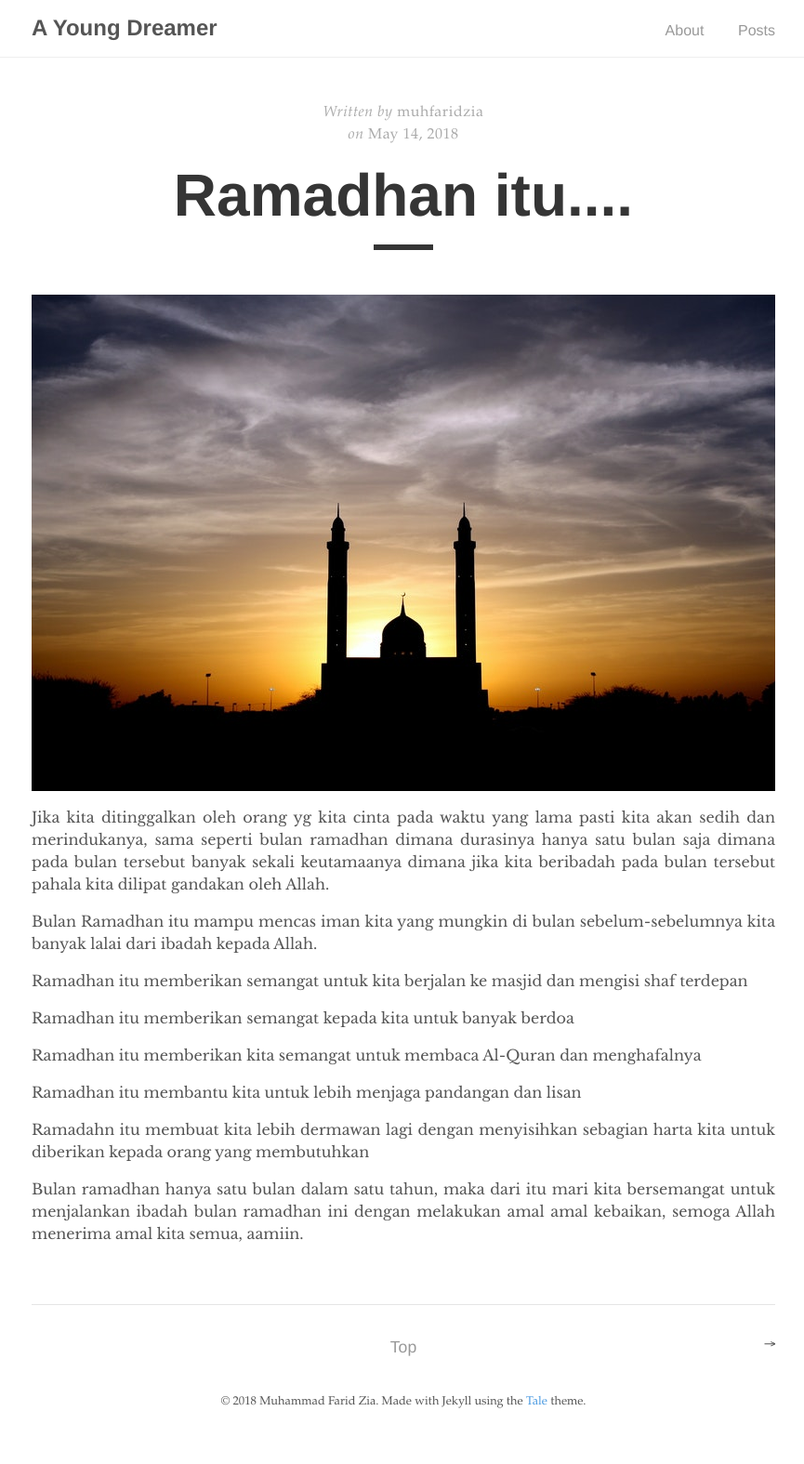
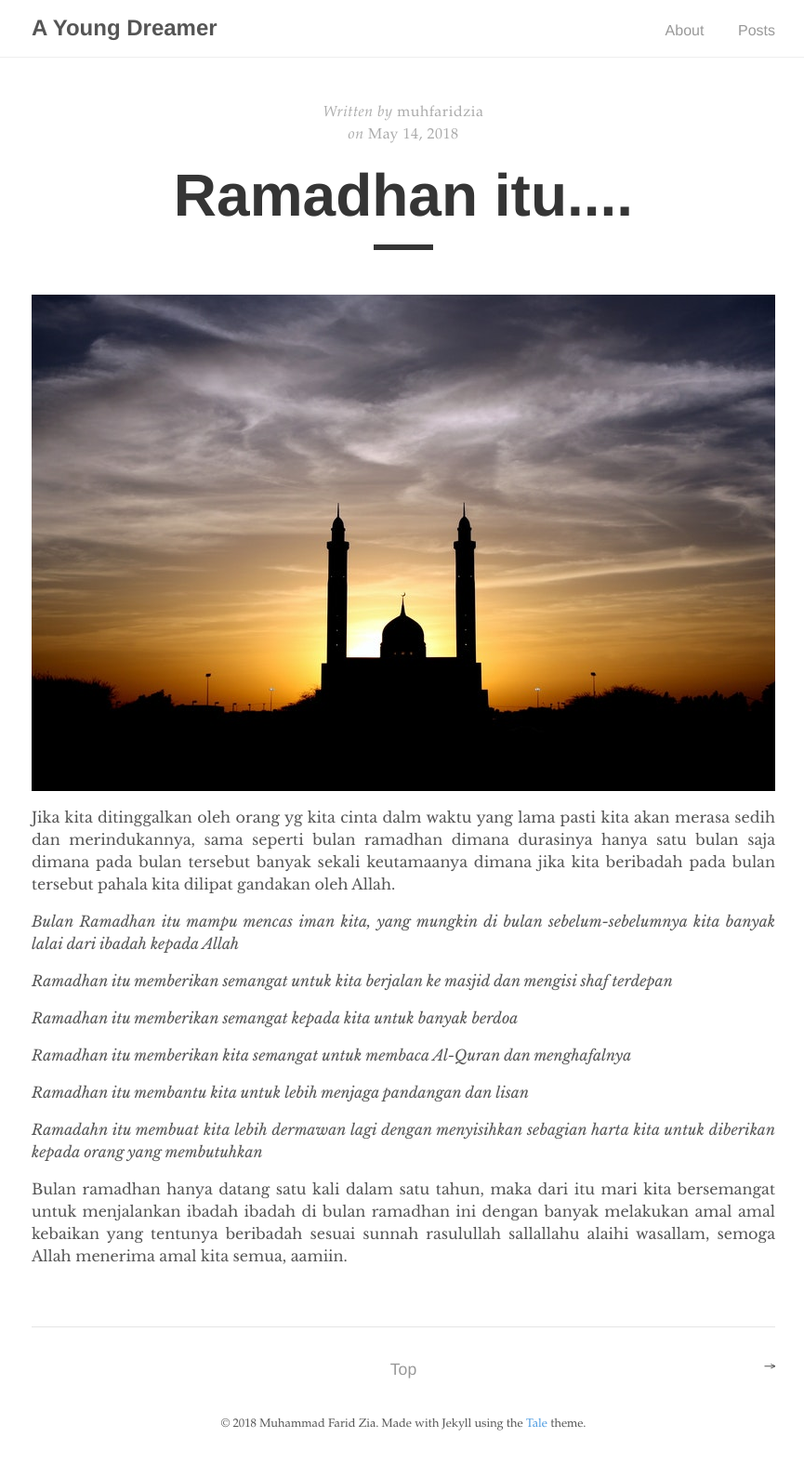
Before and after one commit to mfaridzia/mfaridzia.github.io, a Jekyll site: the page built from _posts/2018-05-14-ramadhan-itu.markdown, in a window 1280 px wide. Shown: the whole page at 93% size, without its empty margins (206-1071 px from the left). Built offline with Jekyll 4.4.1, drawn with Linux system fonts in a browser that asks for light colours; before the commit the page ends 1551 px from its top, so only the background shows below that.

Commit message:
Update 2018-05-14-ramadhan-itu.markdown

```diff
--- a/_posts/2018-05-14-ramadhan-itu.markdown
+++ b/_posts/2018-05-14-ramadhan-itu.markdown
@@ -6,18 +6,18 @@ author: "muhfaridzia"
 
 ![Mosque Photo](/img/pexels-photo-87500.jpeg)
 
-Jika kita ditinggalkan oleh orang yg kita cinta pada waktu yang lama pasti kita akan sedih dan merindukanya, sama seperti bulan ramadhan dimana durasinya hanya satu bulan saja dimana pada bulan tersebut banyak sekali keutamaanya dimana jika kita beribadah pada bulan tersebut pahala kita dilipat gandakan oleh Allah.
+Jika kita ditinggalkan oleh orang yg kita cinta dalm waktu yang lama pasti kita akan merasa sedih dan merindukannya, sama seperti bulan ramadhan dimana durasinya hanya satu bulan saja dimana pada bulan tersebut banyak sekali keutamaanya dimana jika kita beribadah pada bulan tersebut pahala kita dilipat gandakan oleh Allah.
 
-Bulan Ramadhan itu mampu mencas iman kita yang mungkin di bulan sebelum-sebelumnya kita banyak lalai dari ibadah kepada Allah.
+*Bulan Ramadhan itu mampu mencas iman kita, yang mungkin di bulan sebelum-sebelumnya kita banyak lalai dari ibadah kepada Allah*
 
-Ramadhan itu memberikan semangat untuk kita berjalan ke masjid dan mengisi shaf terdepan
+*Ramadhan itu memberikan semangat untuk kita berjalan ke masjid dan mengisi shaf terdepan*
 
-Ramadhan itu memberikan semangat kepada kita untuk banyak berdoa
+*Ramadhan itu memberikan semangat kepada kita untuk banyak berdoa*
 
-Ramadhan itu memberikan kita semangat untuk membaca Al-Quran dan menghafalnya
+*Ramadhan itu memberikan kita semangat untuk membaca Al-Quran dan menghafalnya*
 
-Ramadhan itu membantu kita untuk lebih menjaga pandangan dan lisan
+*Ramadhan itu membantu kita untuk lebih menjaga pandangan dan lisan*
 
-Ramadahn itu membuat kita lebih dermawan lagi dengan menyisihkan sebagian harta kita untuk diberikan kepada orang yang membutuhkan
+*Ramadahn itu membuat kita lebih dermawan lagi dengan menyisihkan sebagian harta kita untuk diberikan kepada orang yang membutuhkan*
 
-Bulan ramadhan hanya satu bulan dalam satu tahun, maka dari itu mari kita bersemangat untuk menjalankan ibadah bulan ramadhan ini dengan melakukan amal amal kebaikan, semoga Allah menerima amal kita semua, aamiin.
+Bulan ramadhan hanya datang satu kali dalam satu tahun, maka dari itu mari kita bersemangat untuk menjalankan ibadah ibadah di bulan ramadhan ini dengan banyak melakukan amal amal kebaikan yang tentunya beribadah sesuai sunnah rasulullah sallallahu alaihi wasallam, semoga Allah menerima amal kita semua, aamiin.
```
